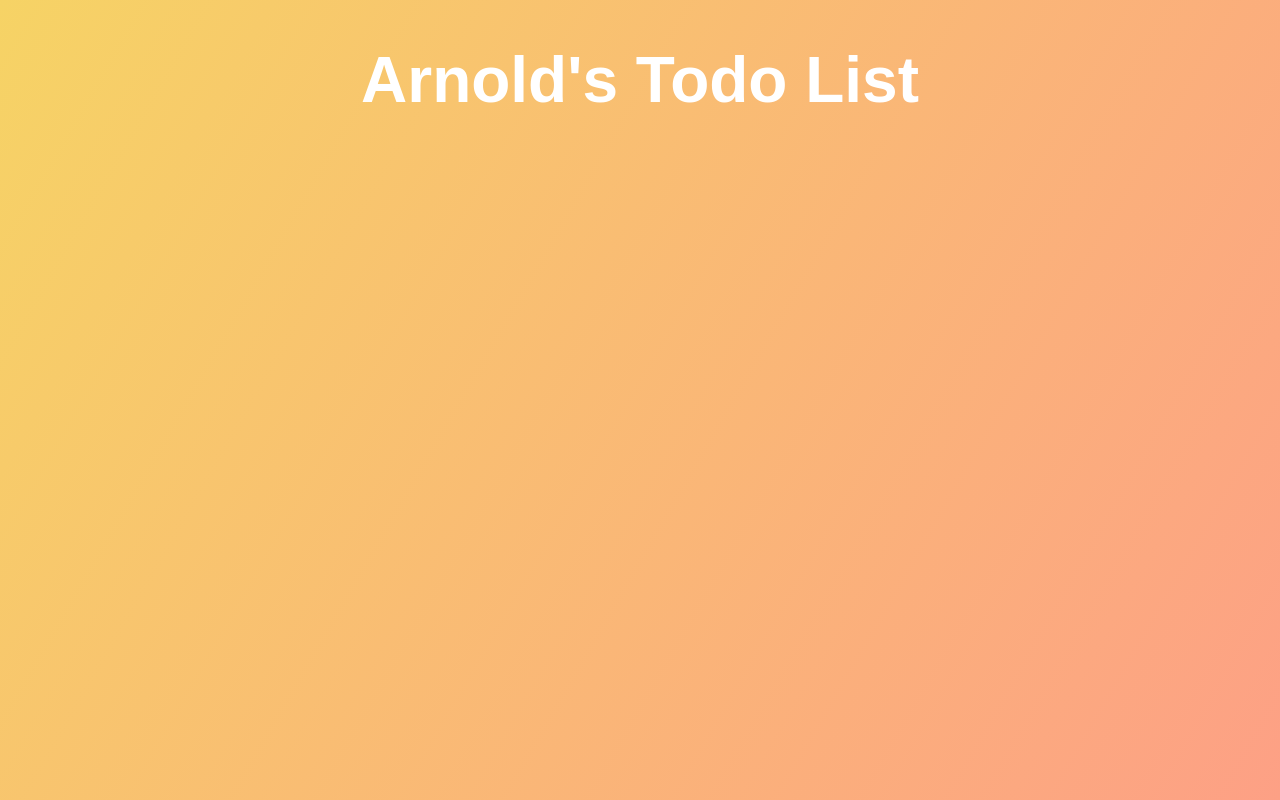
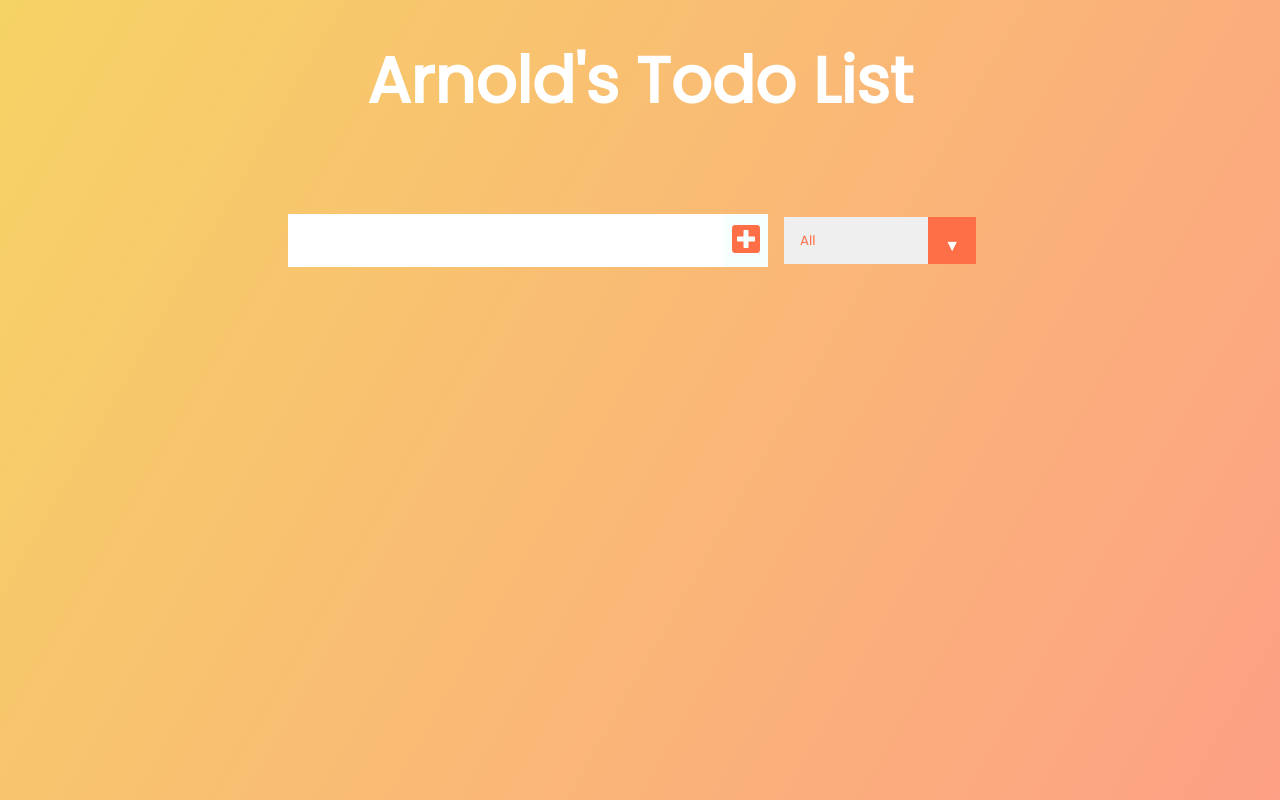
Before and after one commit to Tweetiebird987/TodoApp, a React (Create React App) app: page / in a window 1280 px wide. Built offline with nearby package versions, Linux system fonts and the light colour scheme.

Commit message:
Create Input Portion of Todo List

```diff
--- a/public/index.html
+++ b/public/index.html
@@ -8,6 +8,16 @@
     <meta
       name="description"
       content="Web site created using create-react-app"
+    />
+    <link
+      href="https://fonts.googleapis.com/css?family=Poppins&display=swap"
+      rel="stylesheet"
+    />
+    <link
+      rel="stylesheet"
+      href="https://cdnjs.cloudflare.com/ajax/libs/font-awesome/5.12.1/css/all.min.css"
+      integrity="sha256-mmgLkCYLUQbXn0B1SRqzHar6dCnv9oZFPEC1g1cwlkk="
+      crossorigin="anonymous"
     />
     <link rel="apple-touch-icon" href="%PUBLIC_URL%/logo192.png" />
     <!--
--- a/src/App.js
+++ b/src/App.js
@@ -1,13 +1,17 @@
 import React from "react";
 import './App.css';
 
+//Import components
+import Form from './components/Form';
+
 function App() {
+
   return (
     <div className="App">
       <header>
         <h1>Arnold's Todo List</h1>
       </header>
-
+      <Form />
     </div>
   );
 }
--- /dev/null
+++ b/src/components/Form.js
@@ -0,0 +1,22 @@
+import React from "react";
+
+
+const Form = () => {
+    return(
+        <form>
+            <input type="text" className="todo-input" />
+            <button className="todo-button" type="submit">
+                <i className="fas fa-plus-square"></i>
+            </button>
+            <div className="select">
+                <select defaultValue="all" name="todos" className="filter-todo">
+                    <option value="all">All</option>
+                    <option value="completed">Completed</option>
+                    <option value="uncompleted">Uncompleted</option>
+                </select>
+            </div>
+        </form>
+    );
+};
+
+export default Form;
--- a/src/index.js
+++ b/src/index.js
@@ -6,9 +6,7 @@
 
 const root = ReactDOM.createRoot(document.getElementById('root'));
 root.render(
-  <React.StrictMode>
-    <App />
-  </React.StrictMode>
+  <App />
 );
 
 // If you want to start measuring performance in your app, pass a function
```
